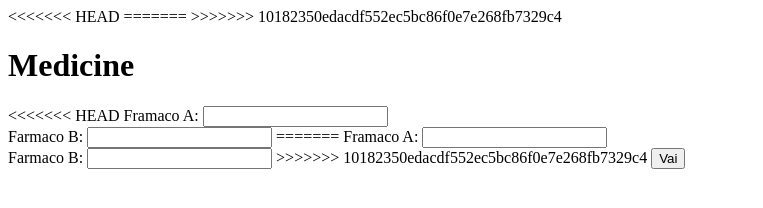
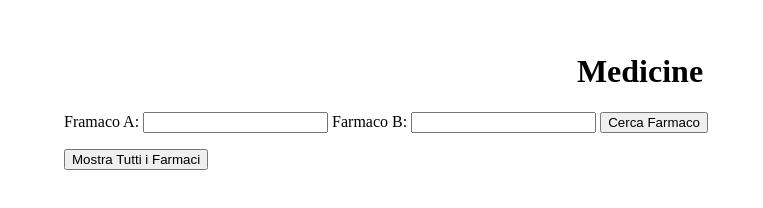
Before and after one commit to Daniele-Damiano/compatibilita-farmaci, a plain HTML site: page index.html in a window 1280 px wide. Shown: the whole page, without its empty margins (0-763 px from the left). Drawn offline with Linux system fonts and the light colour scheme.

Commit message:
aggiornato file index.html inseriti i tag semantici di html5 header, section ecc.., enserite regola temporane nel file css

```diff
--- a/css/main.css
+++ b/css/main.css
@@ -0,0 +1,18 @@
+header{
+    text-align: center;
+}
+
+body{
+    margin: 0 auto;
+    width: 90%;
+    padding: 2em;
+
+}
+section{
+    display: grid;
+}
+
+
+table th{
+    border: 2px solid black;
+}
--- a/index.html
+++ b/index.html
@@ -3,51 +3,59 @@
 
 <head>
     <meta charset="UTF-8">
-<<<<<<< HEAD
-        <title>Document</title>
-=======
     <title>Compatiblità Farmaci</title>
->>>>>>> 10182350edacdf552ec5bc86f0e7e268fb7329c4
     <link rel="stylesheet" href="css/main.css">
 
 </head>
 
 <body>
+    <header>
         <h1>Medicine</h1>
-<<<<<<< HEAD
-        <label for="1">Framaco A:
-            <input class="uno" type="text" name="1"/>
-        </label>
-
-        <br>
-
-        <label for="1">Farmaco B:
-            <input class="due" type="text" name="2"/>
-        </label>
-=======
+    </header>
 
     <!--  L'elemento html <option>valore</option> e inserito tramite javascript vedi riga 17 la funzione autoCompletamentoFarmaco() -->
+    <section>
+        <article>
             <label for="FarmacoA">Framaco A:
-            <input class="farmacoA" type="text" name="FamracoA" list="farmaci"/>
+                <input class="farmacoA" type="text" name="FamracoA" list="farmaci" />
             </label>
             <datalist id="farmaci"></datalist>
 
-        <br>
+
 
             <label for="FarmacoB">Farmaco B:
-            <input class="farmacoB" type="text" name="FarmacoB" list="farmaci"/>
+                <input class="farmacoB" type="text" name="FarmacoB" list="farmaci" />
             </label>
             <datalist id="farmaci"></datalist>
->>>>>>> 10182350edacdf552ec5bc86f0e7e268fb7329c4
 
-        <button>Vai</button>
-
-        <br>
+            <!-- Riga 4 file javascript e piu vedi dove stanno gli eventi ultime righe -->
+            <button>Cerca Farmaco</button>
 
             <p class="result"></p>
             <p class="resultFarmacoa"></p>
             <p class="farmacoaNonTrovato"></p>
             <p class="resultFarmacob"></p>
+        </article>
+
+
+        <article>
+            <!-- Vedi neil file javascript riga 31, funzione showResultInTable()-->
+            <table id="tableFarmaci"></table>
+
+
+
+
+            <!-- Riga 5 file javascript e piu vedi dove stanno gli eventi ultime righe -->
+            <button id="mostraFarmaci">Mostra Tutti i Farmaci</button>
+        </article>
+    </section>
+
+
+
+
+
+
+
 
     <script type="text/javascript" src="javascript/start.js"></script>
 
```
Also changed, not shown: documents/compatibilita-farmaci11.jpg (added), javascript/start.js, 2 other files. Lines whose indentation alone changed are shown as unchanged.
